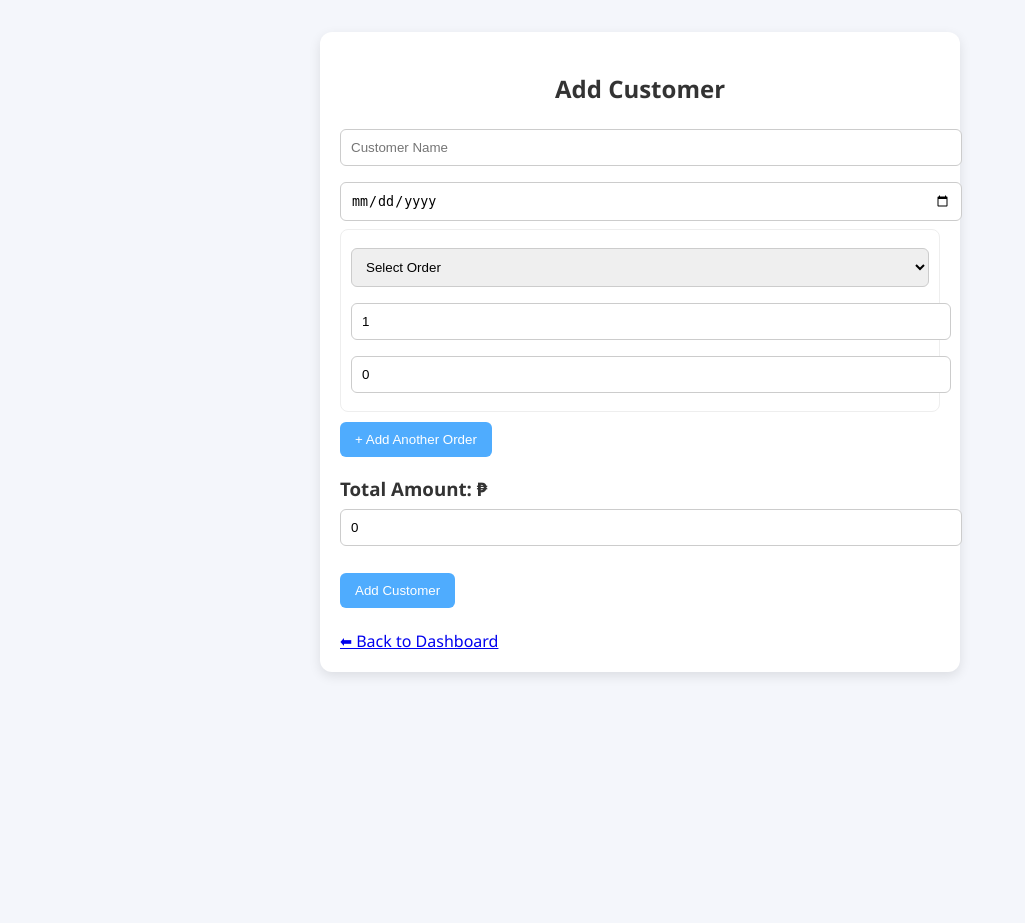
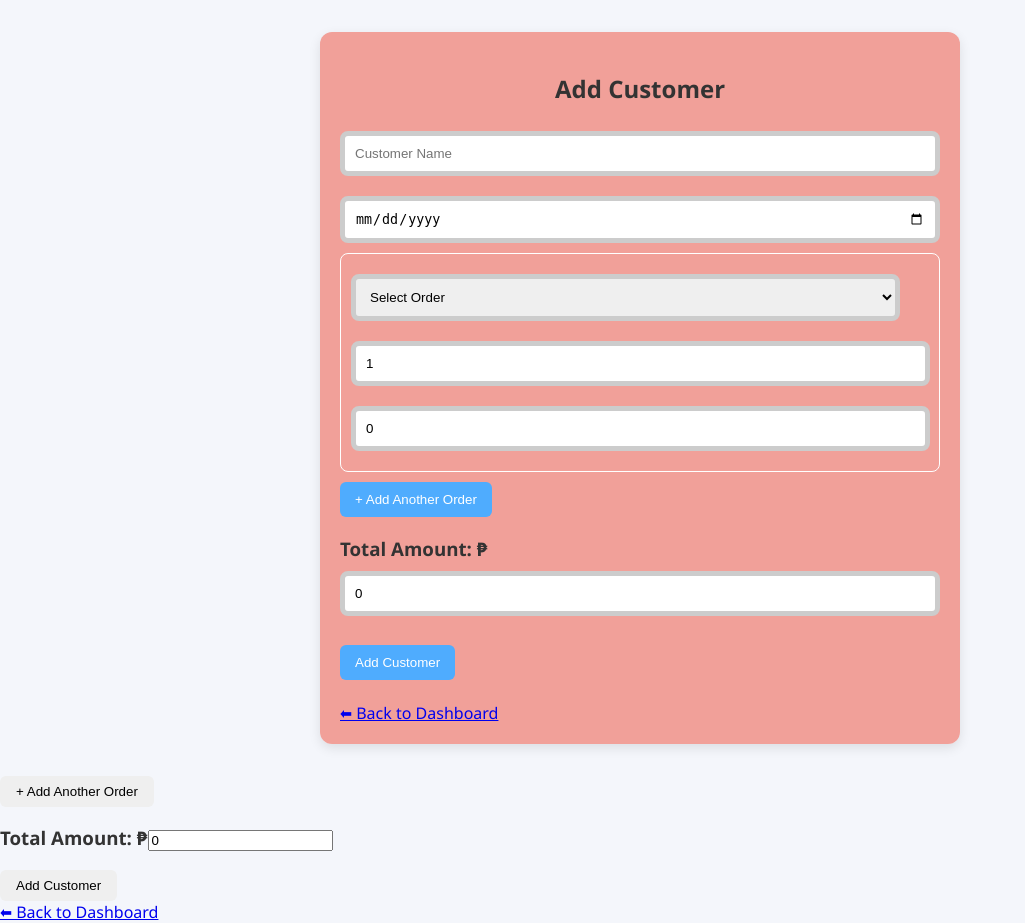
Before and after one commit to vistalemay-gif/zephyr-cms, a Flask app: page /add_customer in a window 1280 px wide. Shown: the whole page, without its empty margins (0-1025 px from the left). Before the commit the page ends 676 px from the top, so only its background shows below. Run offline with Flask 3, Linux system fonts and the light colour scheme; a user stored in the database is signed in.

Commit message:
Update add_customer.html

```diff
--- a/templates/add_customer.html
+++ b/templates/add_customer.html
@@ -6,12 +6,12 @@
 <title>Add Customer - Zephyr CMS</title>
 <link rel="stylesheet" href="{{ url_for('static', filename='style.css') }}">
 <style>
-  .add-customer-container { max-width: 600px; margin: 2rem auto; background: #fff; padding: 20px; border-radius: 12px; box-shadow: 0 4px 12px rgba(0,0,0,0.1);}
+  .add-customer-container { max-width: 600px; margin: 2rem auto; background: #f19991eb; padding: 20px; border-radius: 12px; box-shadow: 0 4px 12px rgba(0,0,0,0.1);}
   .add-customer-container h2 { text-align:center; margin-bottom: 1rem; }
-  .add-customer-container input, .add-customer-container select { width: 100%; padding: 10px; margin: 8px 0; border-radius: 6px; border: 1px solid #ccc; }
+  .add-customer-container input, .add-customer-container select { width: 95%; padding: 10px; margin: 10px 0; border-radius: 8px; border: 5px solid #ccc; }
   .add-customer-container button { background: #4facfe; color:white; padding:10px 15px; border:none; border-radius:6px; cursor:pointer; }
   .add-customer-container button:hover { background:#00f2fe; }
-  .order-line { border: 1px solid #eee; padding: 10px; margin-bottom:10px; border-radius:8px; }
+  .order-line { border: 1px solid #ffffff; padding: 10px; margin-bottom:10px; border-radius:8px; }
 </style>
 </head>
 <body>
@@ -113,3 +113,82 @@ function addOrderLine() {
 </script>
 </body>
 </html>
+        </div>
+      </div>
+      <button type="button" onclick="addOrderLine()">+ Add Another Order</button>
+      <h3>Total Amount: ₱<input type="number" id="total_amount" name="total_amount" value="0" readonly></h3>
+      <button type="submit">Add Customer</button>
+    </form>
+    <br>
+    <a href="{{ url_for('dashboard') }}">⬅ Back to Dashboard</a>
+  </div>
+
+<script>
+const PRICES = {
+  budbod: { pork:85, chicken:85, hungarian:85, rice:15, egg:15 },
+  burger: { quarter:80, half_pound:155, jalapeno:15, cheese:15, bbq_sauce:15 },
+  busog_combo: { Q1:115, H1:185 },
+  fries: { small:25, medium:35, large:45 }
+};
+
+function updateOrderOptions(select) {
+  const container = select.closest(".order-line");
+  const optionsDiv = container.querySelector(".order_options");
+  optionsDiv.innerHTML = "";
+
+  const type = select.value;
+  if (!PRICES[type]) return;
+
+  const opt = document.createElement("select");
+  opt.onchange = () => updateLineTotal(opt);  // fixed arrow function
+
+  const defaultOption = document.createElement("option");
+  defaultOption.value = "";
+  defaultOption.text = "Select Option";
+  opt.appendChild(defaultOption);
+
+  for (let key in PRICES[type]) {
+    const optionEl = document.createElement("option");
+    optionEl.value = key;
+    optionEl.text = key;
+    opt.appendChild(optionEl);
+  }
+  optionsDiv.appendChild(opt);
+}
+
+function updateLineTotal(el) {
+  const line = el.closest(".order-line");
+  const type = line.querySelector("select[name='order_type[]']").value;
+  const option = line.querySelector(".order_options select")?.value;
+  const qty = parseInt(line.querySelector("input[name='quantity[]']").value) || 0;
+
+  if (!type || !option) return;
+
+  const price = PRICES[type][option];
+  const amountInput = line.querySelector("input[name='amount[]']");
+  amountInput.value = price;
+
+  calculateTotal();
+}
+
+function calculateTotal() {
+  let total = 0;
+  document.querySelectorAll(".order-line").forEach(line => {  // fixed arrow function
+    const qty = parseInt(line.querySelector("input[name='quantity[]']").value) || 0;
+    const amt = parseFloat(line.querySelector("input[name='amount[]']").value) || 0;
+    total += qty * amt;
+  });
+  document.getElementById("total_amount").value = total;
+}
+
+function addOrderLine() {
+  const container = document.getElementById("orders_container");
+  const clone = container.children[0].cloneNode(true);
+  clone.querySelectorAll("input").forEach(i => i.value = i.name === "quantity[]" ? 1 : 0);  // fixed
+  clone.querySelector(".order_options").innerHTML = "";
+  clone.querySelector("select[name='order_type[]']").selectedIndex = 0;
+  container.appendChild(clone);
+}
+</script>
+</body>
+</html>
```
